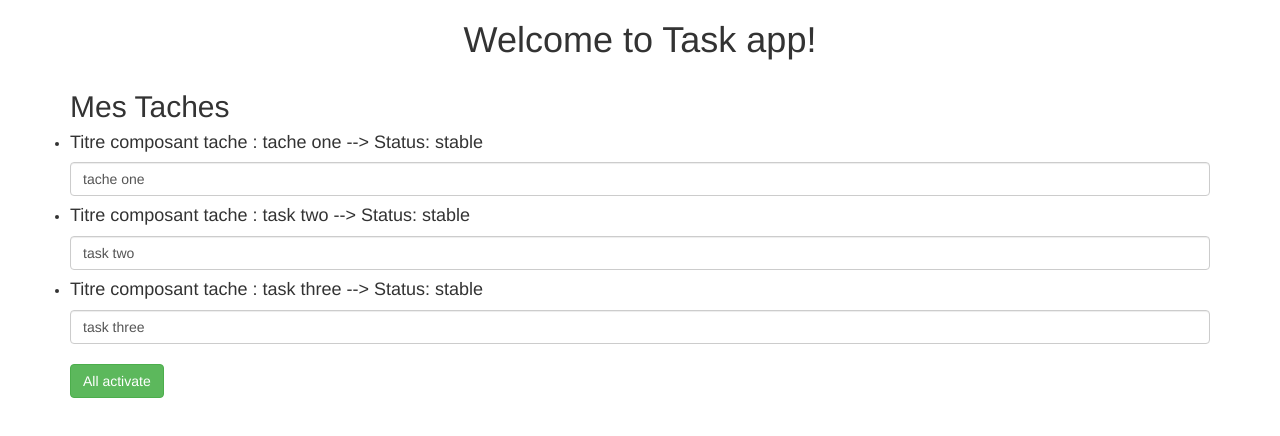
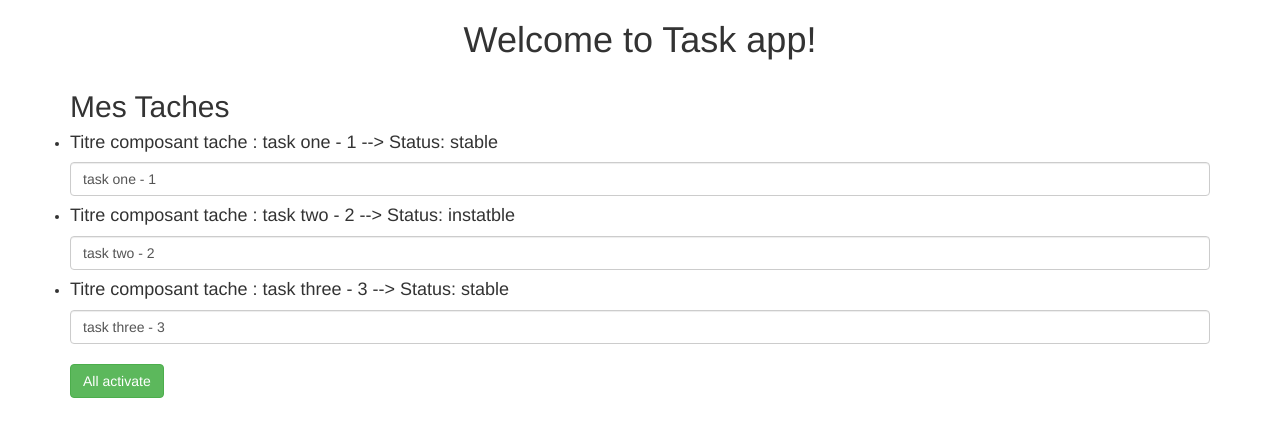
Before and after one commit to tafoca/Course-Tp-Angular, an Angular app: page / in a window 1280 px wide. Shown: the top 436 px of the page. Built offline with nearby package versions, Linux system fonts and the light colour scheme.

Commit message:
Gestion dynamique des donnees

```diff
--- a/src/app/app.component.html
+++ b/src/app/app.component.html
@@ -14,11 +14,11 @@
 
         <ul class="list-group">
 
-          <app-tache _tacheName="tache one "></app-tache>
+          <app-tache [_tacheName]="tacheNameone" [_tacheStatus]="state1"  ></app-tache>
 
-          <app-tache _tacheName="task two"></app-tache>
+          <app-tache [_tacheName]="tacheNametwo"[_tacheStatus]="state2"></app-tache>
 
-          <app-tache _tacheName="task three"></app-tache>
+          <app-tache [_tacheName]="tacheNamethree" [_tacheStatus]="state3"></app-tache>
 
         </ul>
 
--- a/src/app/app.component.ts
+++ b/src/app/app.component.ts
@@ -10,6 +10,14 @@ export class AppComponent {
   //TODO 2: 2ieme type communication: liason par propriete. [sens coponent -> vers le typescript]
   isAuth : boolean;
 
+  //init value of child attribut _tacheName
+  tacheNameone = 'task one - 1';
+  tacheNametwo = 'task two - 2';
+  tacheNamethree = 'task three - 3';
+  //-- init value of child attribut _tacheStatus of tacheCopoment
+   state1= 'stable';
+   state2= 'instatble';
+   state3= 'stable';
   constructor(){
     setTimeout(
       () => {
--- a/src/app/tache/tache.component.ts
+++ b/src/app/tache/tache.component.ts
@@ -9,9 +9,8 @@ export class TacheComponent implements OnInit {
   //mapping dynamique, new property to share with parent component in template
   @Input()
   _tacheName:String;
-  //private _tacheName: String = 'sauvegarder une tache quelconque';
-
-  private _tacheStatus: String = 'stable';
+  @Input()
+   _tacheStatus: String;
 
   constructor() { }
 
```
